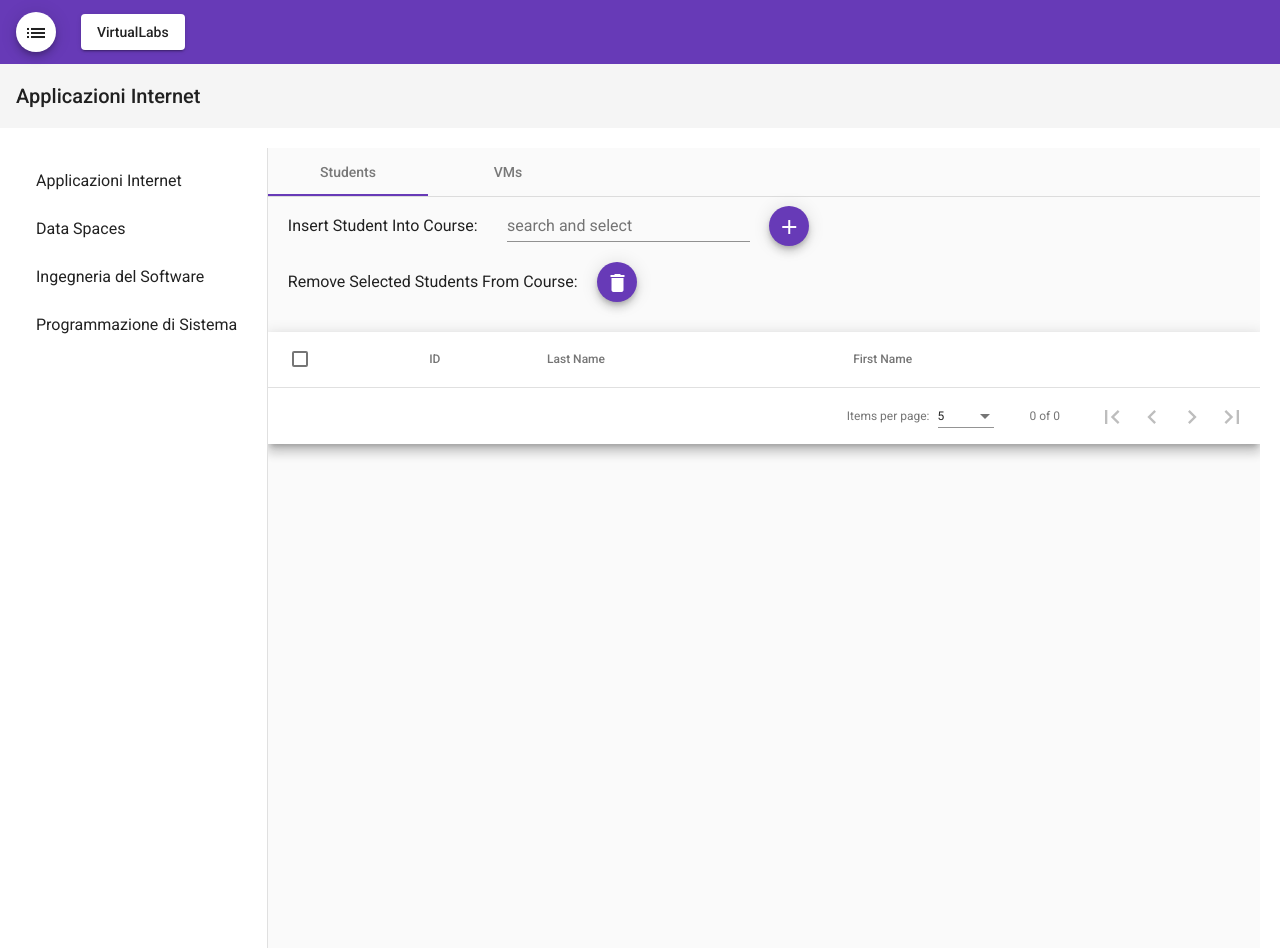
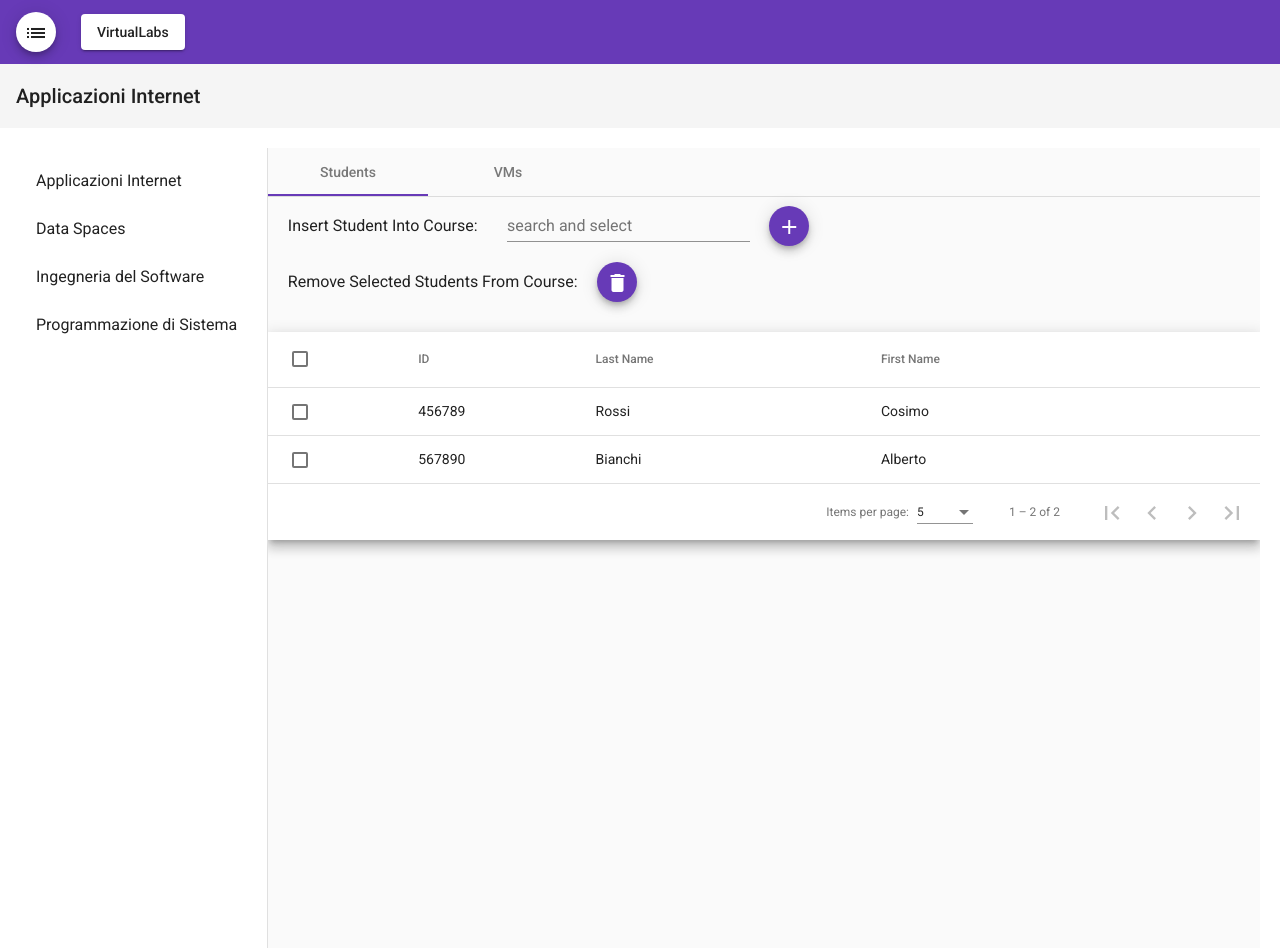
Before and after one commit to MatteoStoisa/WebApp_frontend, an Angular app: page /teacher/course/applicazioni-internet/students in a window 1280 px wide. Built offline with nearby package versions, Linux system fonts and the light colour scheme.

Commit message:
done 5, to check students update

```diff
--- a/src/app/app.component.html
+++ b/src/app/app.component.html
@@ -19,7 +19,7 @@
         </div>
     </mat-sidenav>
     <mat-sidenav-content>
-        <nav mat-tab-nav-bar>
+        <nav mat-tab-nav-bar >
             <a mat-tab-link
                *ngFor="let link of navLinks"
                [routerLink]="link.path"
--- a/src/app/app.module.ts
+++ b/src/app/app.module.ts
@@ -3,6 +3,7 @@ import { NgModule } from '@angular/core';
 
 import { AppComponent } from './app.component';
 import { BrowserAnimationsModule } from '@angular/platform-browser/animations';
+import { HttpClientModule } from '@angular/common/http';
 
 import {MatToolbarModule} from '@angular/material/toolbar';
 import { MatIconModule } from '@angular/material/icon';
@@ -32,6 +33,7 @@ import { AppRoutingModule } from './app-routing.module';
   ],
   imports: [
     BrowserModule,
+    FormsModule,
     BrowserAnimationsModule,
     MatToolbarModule,
     MatIconModule,
@@ -49,6 +51,7 @@ import { AppRoutingModule } from './app-routing.module';
     MatSortModule,
     MatPaginatorModule,
     AppRoutingModule,
+    HttpClientModule
   ],
   providers: [],
   bootstrap: [AppComponent]
--- a/src/app/teacher/students-cont.component.html
+++ b/src/app/teacher/students-cont.component.html
@@ -1 +1,6 @@
-<app-students [students]="students" [studentsDB]="studentsDB"></app-students>
+<app-students
+    [_students]="students"
+    [studentsDB]="studentsDB"
+    (deleteStudentsEmitter)="performDeleteStudents($event)"
+    (addStudentEmitter)="performAddStudent($event)">
+</app-students>
--- a/src/app/teacher/students-cont.component.ts
+++ b/src/app/teacher/students-cont.component.ts
@@ -1,6 +1,7 @@
-import { Component, OnInit } from '@angular/core';
+import { Component, OnInit, Input, EventEmitter, Output } from '@angular/core';
 
 import { Student } from '../models/student.model'
+import { StudentsComponent } from './students.component';
 
 @Component({
   selector: 'app-students-cont',
@@ -9,22 +10,45 @@ import { Student } from '../models/student.model'
 })
 export class StudentsContComponent implements OnInit {
 
+
   constructor() { }
 
-  ngOnInit(): void {
+  ngOnInit(): void { }
+
+  ngOnDestroy() {
   }
 
-  studentsDB: Student[] = [
+  @Output() studentsDB: Student[] = [
     new Student("123456", "Storti", "Matteo"),
-    new Student("234567", "Poretti", "Matilde"),
+    new Student("234567", "Poretti", "Marta"),
     new Student("345678", "Baglio", "Giacomo"),
     new Student("456789", "Rossi", "Cosimo"),
     new Student("567890", "Bianchi", "Alberto"),
+    new Student("678901", "Verdi", "Marco"),
   ];
 
-  students: Student[] = [
+  @Output() students: Student[] = [
       new Student("456789", "Rossi", "Cosimo"),
       new Student("567890", "Bianchi", "Alberto"),
   ];
 
+  performDeleteStudents(toDelete: Student[]) {
+    let unselected: Student[] = [];
+      for(let student of this.students) {
+        if(!toDelete.includes(student)) {
+          unselected.push(student);
+        }
+      }
+      this.students = unselected;
+  }
+
+  performAddStudent(toAdd: Student) {
+    for(let student of this.students) {
+      if(student.id === toAdd.id) {
+        return;
+      }
+    }
+    this.students.push(toAdd);
+  }
+
 }
--- a/src/app/teacher/students.component.ts
+++ b/src/app/teacher/students.component.ts
@@ -1,4 +1,4 @@
-import { Component, OnInit, ViewChild, Input } from '@angular/core';
+import { Component, OnInit, ViewChild, Input, EventEmitter, Output } from '@angular/core';
 import {MatTableDataSource} from '@angular/material/table';
 import {SelectionModel} from '@angular/cdk/collections';
 import {Observable} from 'rxjs';
@@ -16,8 +16,15 @@ import { Student } from '../models/student.model'
 })
 export class StudentsComponent implements OnInit {
 
-    @Input() studentsDB: Student[] = [];
-    @Input() students: Student[] = [];
+    @Input() studentsDB: Student[];
+    private students: Student[];
+    @Input() set _students( aaa: Student[] ) {
+      this.students = aaa;
+      this.dataSource = new MatTableDataSource<Student>(aaa);
+    }
+    @Output() deleteStudentsEmitter = new EventEmitter<Student[]>();
+    @Output() addStudentEmitter = new EventEmitter<Student>();
+
     myControl = new FormControl();
     displayedColumnsStudents: string[] = ["select", "id", "name", "firstName"];
     dataSource = new MatTableDataSource<Student>(this.students);
@@ -30,19 +37,17 @@ export class StudentsComponent implements OnInit {
 
 
   constructor() {
-    this.sortedData = this.students.slice();
+    //this.sortedData = this.students.slice();
    }
 
   ngOnInit(): void {
-    //this.dataSource.sort = this.sortData;
+    this.dataSource.paginator = this.paginator;
 
     this.filteredOptions = this.myControl.valueChanges
     .pipe(
       startWith(''),
       map(value => this._filter(value))
     );
-
-    this.dataSource.paginator = this.paginator;
   }
 
   masterToggle() {
@@ -66,16 +71,11 @@ export class StudentsComponent implements OnInit {
 
   deleteSelected() {
     if(this.selection.selected.length != 0) {
-      let unselected: Student[] = [];
-      for(let student of this.students) {
-        if(!this.selection.isSelected(student)) {
-          unselected.push(student);
-        }
-      }
-      this.students = unselected;
+      this.deleteStudentsEmitter.emit(this.selection.selected);
       this.selection.clear();
-      this.dataSource = new MatTableDataSource<Student>(this.students);
     }
+    this.dataSource = new MatTableDataSource<Student>(this.students);
+    this.dataSource.paginator = this.paginator;
   }
 
   displayFn(student: Student): string {
@@ -85,7 +85,7 @@ export class StudentsComponent implements OnInit {
   }
 
   private _filter(value: string): Student[] {
-    const filterValue: string = value.toLowerCase();
+    const filterValue: string = value.toString().toLowerCase();
     let filteredStudentDB: Student[] = [];
     for(let student of this.studentsDB) {
       if(student.id.toLowerCase().includes(filterValue) ||
@@ -107,14 +107,11 @@ export class StudentsComponent implements OnInit {
         map(value => this._filter(value))
       );
     if(this.selectedStudent != null) {
-      for(let student of this.students) {
-        if(student.id === this.selectedStudent.id) {
-          return;
-        }
-      }
-      this.students.push(this.selectedStudent);
+      this.addStudentEmitter.emit(this.selectedStudent);
       this.selectedStudent = null;
       this.dataSource = new MatTableDataSource<Student>(this.students);
+      this.dataSource.paginator = this.paginator;
+      //TODO: controllare sta porcata
     }
   }
 
```
